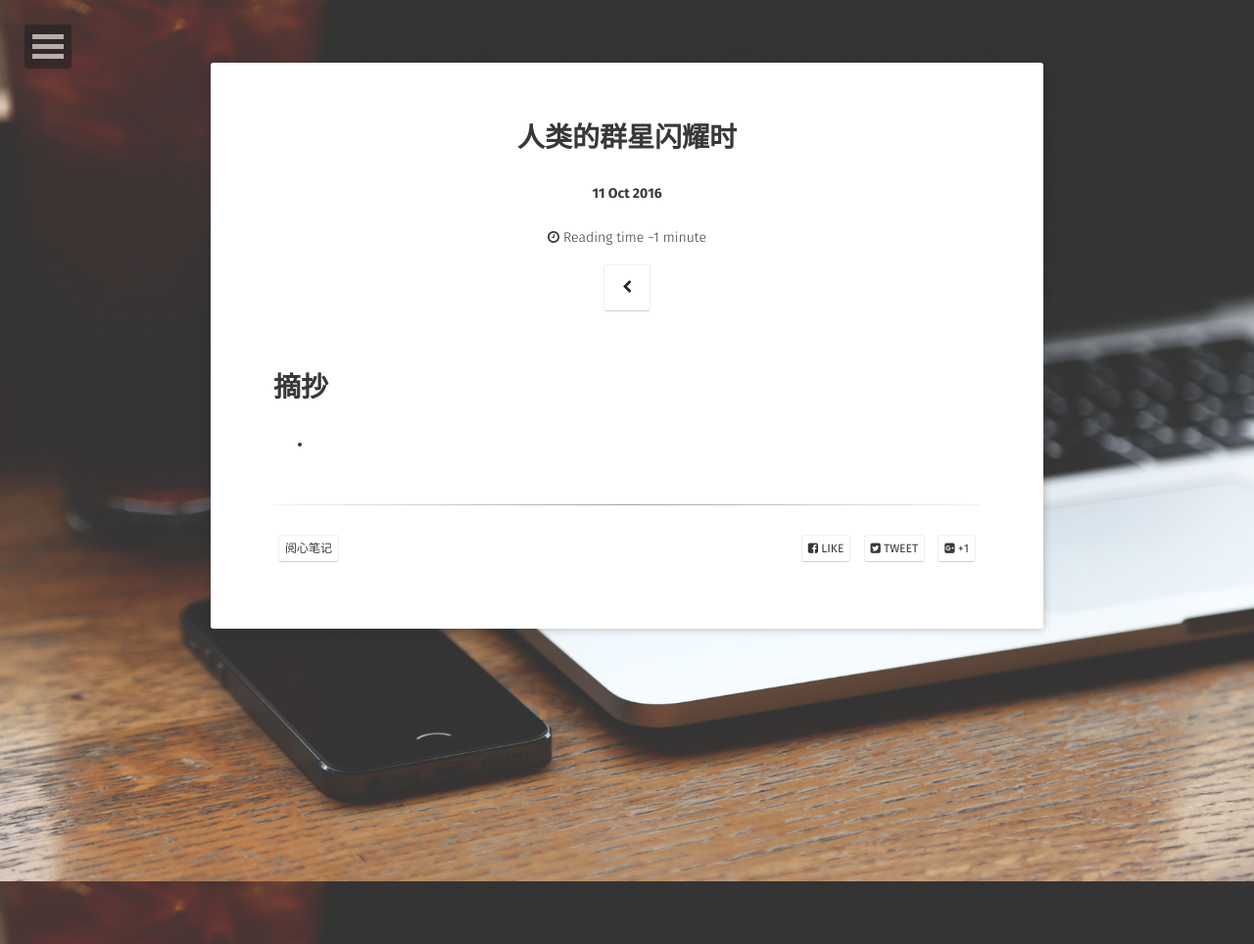
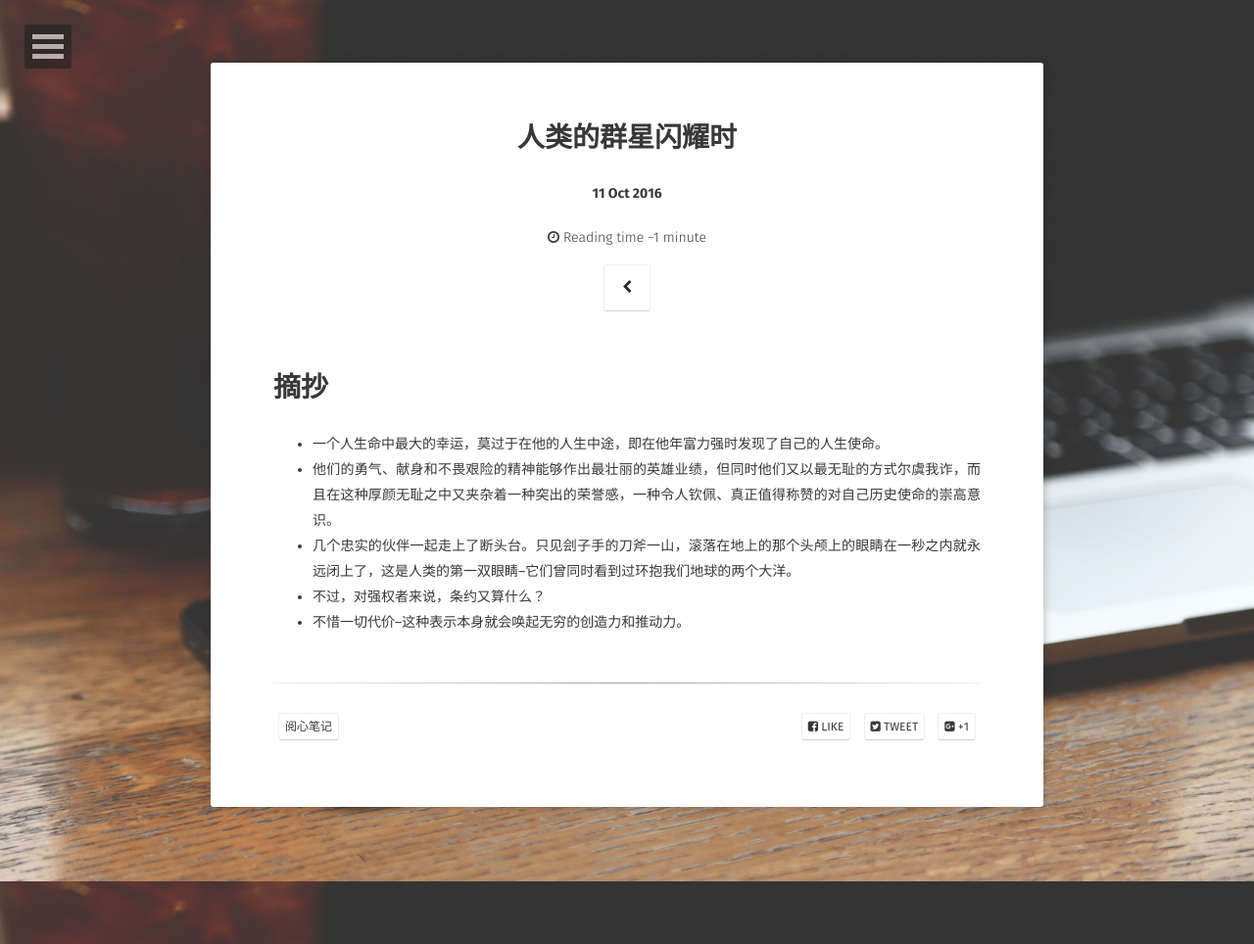
Before and after one commit to ridikuius/ridikuius.github.io, a Jekyll site: the page built from _posts/2016-10-11-《人类的群星闪耀时》.md, in a window 1280 px wide. Shown: the whole page at 98% size. Built offline with Jekyll 4.4.1, drawn with Linux system fonts in a browser that asks for light colours; some web fonts are replaced.

Commit message:
Update 2016-10-11-《人类的群星闪耀时》.md

```diff
--- a/_posts/2016-10-11-《人类的群星闪耀时》.md
+++ b/_posts/2016-10-11-《人类的群星闪耀时》.md
@@ -10,4 +10,8 @@ tag:
 
 # 摘抄
 
-*
+* 一个人生命中最大的幸运，莫过于在他的人生中途，即在他年富力强时发现了自己的人生使命。
+* 他们的勇气、献身和不畏艰险的精神能够作出最壮丽的英雄业绩，但同时他们又以最无耻的方式尔虞我诈，而且在这种厚颜无耻之中又夹杂着一种突出的荣誉感，一种令人钦佩、真正值得称赞的对自己历史使命的崇高意识。
+* 几个忠实的伙伴一起走上了断头台。只见刽子手的刀斧一山，滚落在地上的那个头颅上的眼睛在一秒之内就永远闭上了，这是人类的第一双眼睛--它们曾同时看到过环抱我们地球的两个大洋。
+* 不过，对强权者来说，条约又算什么？
+* 不惜一切代价--这种表示本身就会唤起无穷的创造力和推动力。
```
